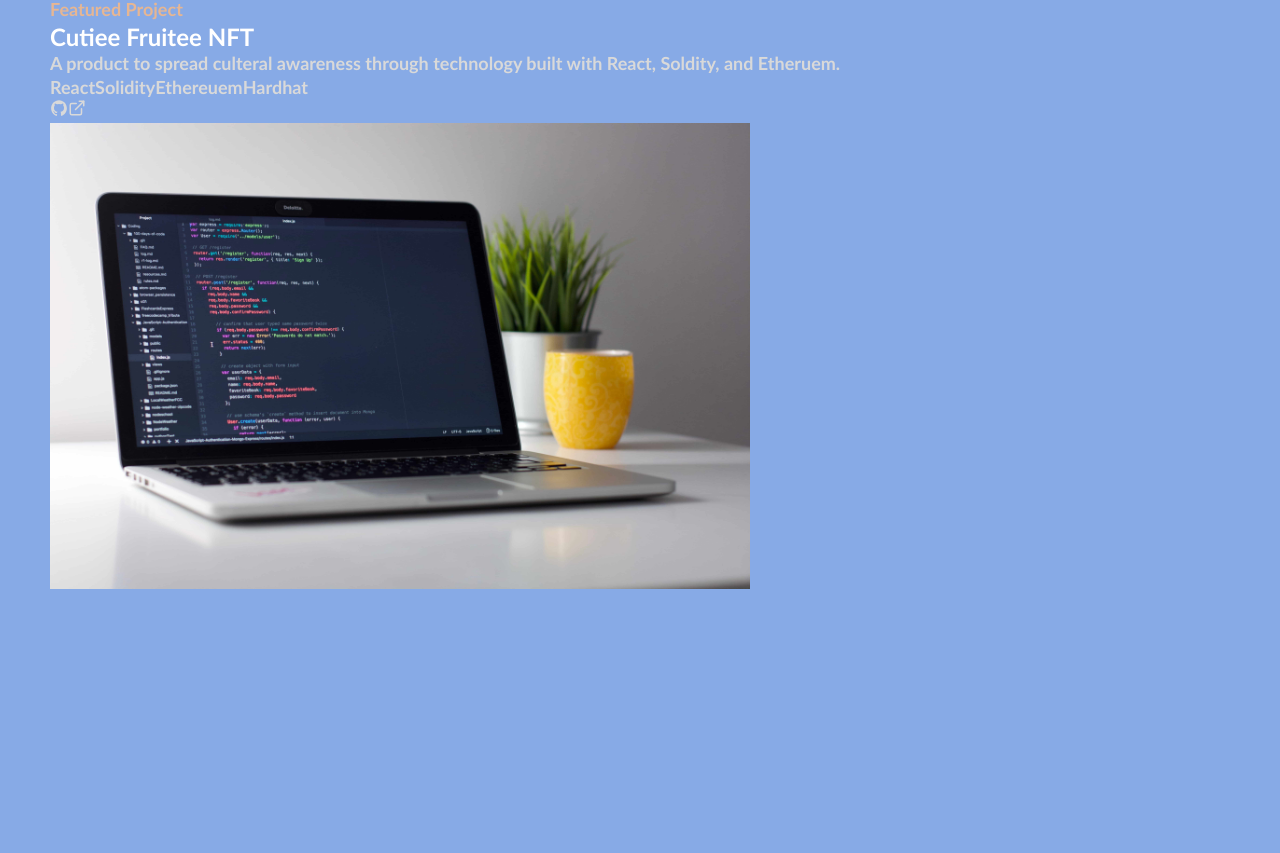
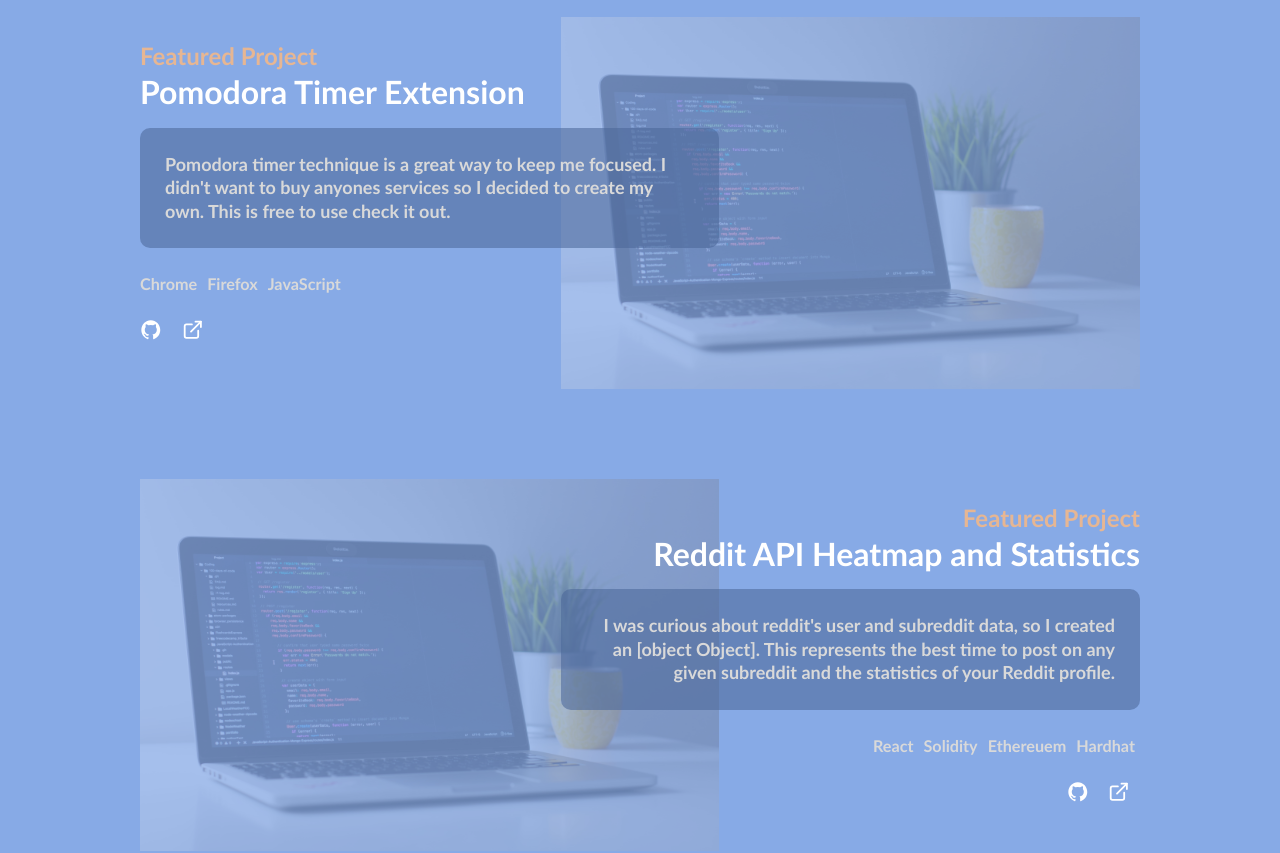
Before and after one commit to xelacast/personal-site, a React (Create React App) app: page / in a window 1280 px wide. Shown: the part 1313-2166 px from the top of the page. Before the commit the page ends 1908 px from the top, so only its background shows below. Built offline with nearby package versions, Linux system fonts and the light colour scheme.

Commit message:
Media Queries project section

```diff
--- /dev/null
+++ b/src/assets/content/projects.js
@@ -0,0 +1,31 @@
+import stock from '../images/computer-stock-min.jpg';
+
+export const projects = [
+  {
+    title: "Pomodora Timer Extension",
+    description: "Pomodora timer technique is a great way to keep me focused. I didn't want to buy anyones services so I decided to create my own. This is free to use check it out.",
+    image: stock,
+    technologies: ["Chrome", "Firefox", "JavaScript"],
+    github: "https://github.com/alexjohn7516/personal-site",
+    url: "",
+    type: "left"
+  },
+  {
+    title: "Reddit API Heatmap and Statistics",
+    description: "I was curious about reddit's user and subreddit data, so I created an " + <span> + "interactable dashboard" + </span> + ". This represents the best time to post on any given subreddit and the statistics of your Reddit profile.",
+    image: stock,
+    technologies: ["React", "Solidity", "Ethereuem", "Hardhat"],
+    github: "https://github.com/alexjohn7516/personal-site",
+    url: "",
+    type: "right"
+  },
+  {
+    title: "Cutiee Fruitee NFT",
+    description: "A product to spread culteral awareness through technology built with React, Soldity, and Etheruem. ",
+    image: stock,
+    technologies: ["React", "Solidity", "Ethereuem", "Hardhat"],
+    github: "https://github.com/alexjohn7516/personal-site",
+    url: "",
+    type: "left"
+  }
+]
--- a/src/components/Projects.js
+++ b/src/components/Projects.js
@@ -1,23 +1,12 @@
-import stock from "../assets/images/computer-stock-min.jpg";
 import styles from "../styles/Projects.module.css";
 import github from "../assets/icons/logo-github.svg"
 import externalLink from "../assets/icons/externallink.svg"
 
-const projects = [
-  {
-    title: "Cutiee Fruitee NFT",
-    description: "A product to spread culteral awareness through technology built with React, Soldity, and Etheruem. ",
-    image: stock,
-    technologies: ["React", "Solidity", "Ethereuem", "Hardhat"],
-    github: "https://github.com/alexjohn7516/personal-site",
-    url: "",
-    type: ""
-  }
-]
+import { projects } from "../assets/content/projects";
 
 const Projects = () => {
   return (
-    <section id="projects">
+    <section id={styles.projects}>
       <div className={styles.container}>
         <div className={styles.heading}>
           <h2><span>II.</span> Projects</h2>
@@ -26,10 +15,11 @@
           <ul className={styles.liContainer}>
             {projects.map((project) => {
               return (
-                <li className={`${styles[project.type]} ${styles.projectContainer}`}>
-                  <div className={styles.projectContent}>
-                    <h4><span>Featured Project</span></h4>
-                    <h3>{project.title}</h3>
+                <li className={styles.projectContainer}>
+                  <div className={`${styles[project.type]} ${styles.projectContent}`}>
+                    <div>
+                      <h3><span>Featured Project</span></h3>
+                      <h2>{project.title}</h2>
                       <p>{project.description}</p>
                       <ul className={styles.tech}>
                         {project.technologies.map((tech) => {
@@ -38,7 +28,7 @@
                           )
                         })}
                       </ul>
-                    <div>
+                      <div className={styles.links}>
                         <a href={project.github}>
                           <ion-icon src={github}></ion-icon>
                         </a>
@@ -47,7 +37,8 @@
                         </a>
                       </div>
                     </div>
-                  <div className={styles.projectImage}>
+                  </div>
+                  <div className={`${styles.projectImage} ${styles[project.type]}`}>
                     <a href={project.url}>
                       <div className={styles.imageWrapper}>
                         <figure>
--- a/src/styles/Projects.module.css
+++ b/src/styles/Projects.module.css
@@ -1,3 +1,12 @@
+#projects {
+  max-width: 1000px;
+  margin: 0 auto;
+}
+
+.container {
+  margin: 0 auto;
+}
+
 .imageWrapper > figure > img {
   max-width: 100%;
   height: auto;
@@ -19,3 +28,109 @@
   flex-direction: column;
   justify-content: center;
 }
+
+.projectContainer {
+  display: grid;
+  gap: 10px;
+  grid-template-columns: repeat(12, 1fr);
+  grid-template-rows: 1fr;
+  align-items: center;
+  margin-bottom: 70px;
+  overflow: hidden;
+}
+
+.projectContent {
+  grid-column: 1 / -1;
+  grid-row-start: -1;
+  grid-row-end: 1;
+  padding: 40px 40px 30px;
+}
+
+.left {
+  text-align: left;
+}
+
+.projectContent h2 {
+  margin-bottom: 15px;
+  font-size: 2rem;
+}
+
+.projectContent p {
+  margin-bottom: 25px;
+}
+
+.projectContent ul {
+  margin-bottom: 25px;
+}
+
+.projectContent ul li {
+  padding: 0 5px;
+}
+
+.projectContent ul li:first-child {
+  padding-left: 0;
+}
+
+.projectContent .links a {
+  padding: 0 10px;
+  font-size: 1.2em;
+  color: var(--subtitle-col);
+}
+
+.projectContent .links a:first-child {
+  padding-left: 0px;
+}
+
+.projectImage {
+  grid-column: 1 / -1;
+  height: 90%;
+  opacity: 0.25;
+  z-index: -1;
+  grid-row-start: -1;
+  grid-row-end: 1;
+}
+
+.tech {
+  font-size: 90%;
+}
+
+@media screen and (min-width: 768px) {
+
+  .right {
+    text-align: right;
+  }
+
+  .left.projectImage {
+    grid-area: 1 / 6 / -1 / -1;
+    position: relative;
+  }
+  .left.projectContent {
+    grid-area: 1 / 1 / -1 / 8;
+  }
+
+  .right.projectImage {
+    position: relative;
+    grid-area: 1 / 1 / -1 / 8;
+
+  }
+  .right.projectContent {
+    grid-area: 1 / 6 / -1 / -1;
+
+  }
+
+  .projectContent {
+    padding: 0;
+  }
+
+  .projectContent p {
+    margin-bottom: 25px;
+    background-color: var(--background-col-dark);
+    padding: 25px;
+    border-radius: 10px;
+    /* max-height: 100px; */
+  }
+}
+
+@media screen and (min-width: 1000px) {
+
+}
--- a/src/styles/index.css
+++ b/src/styles/index.css
@@ -83,7 +83,7 @@
 }
 
 h2 {
-  font-size: var(--mhxl-sz);
+  font-size: clamp(24px, 5vw, 28px);
   font-weight: 600;
 }
 
@@ -115,13 +115,13 @@
 }
 
 #body {
-  padding: 0 4vw;
+  padding: 0 50px;
   transition: 0.2s ease;
 }
 
 @media screen and (min-width: 768px) {
   #body {
-    padding: 0 50px;
+    padding: 0 100px;
   }
   h1 {
     font-size: var(--h-sz);
```
Lines whose indentation alone changed are shown as unchanged.
